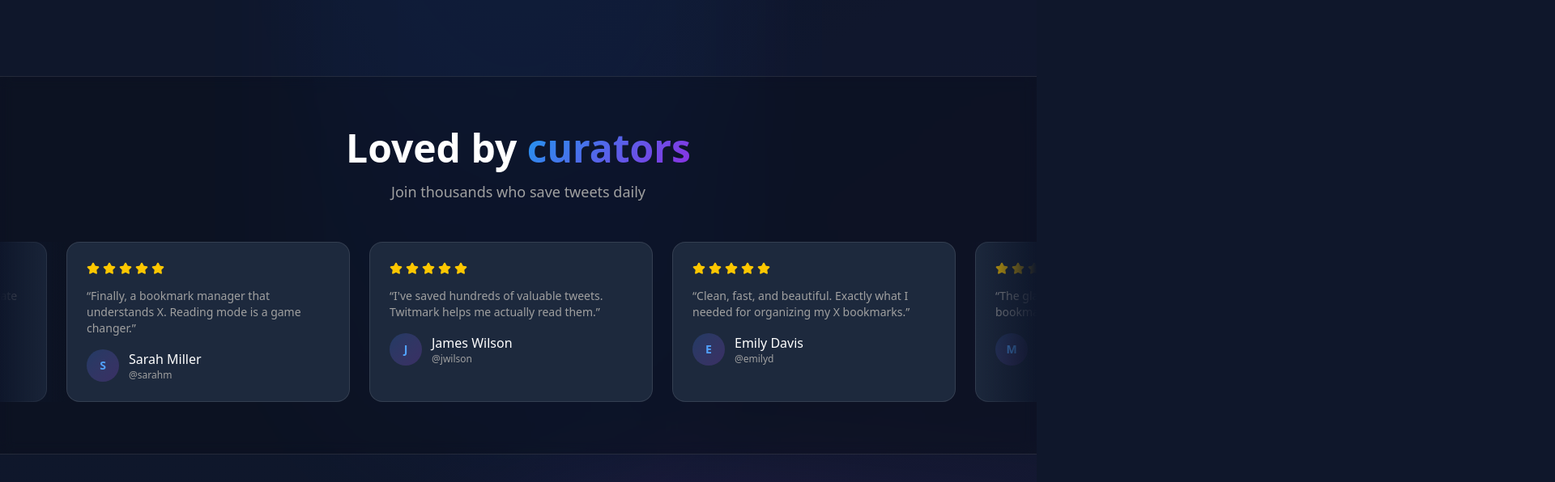
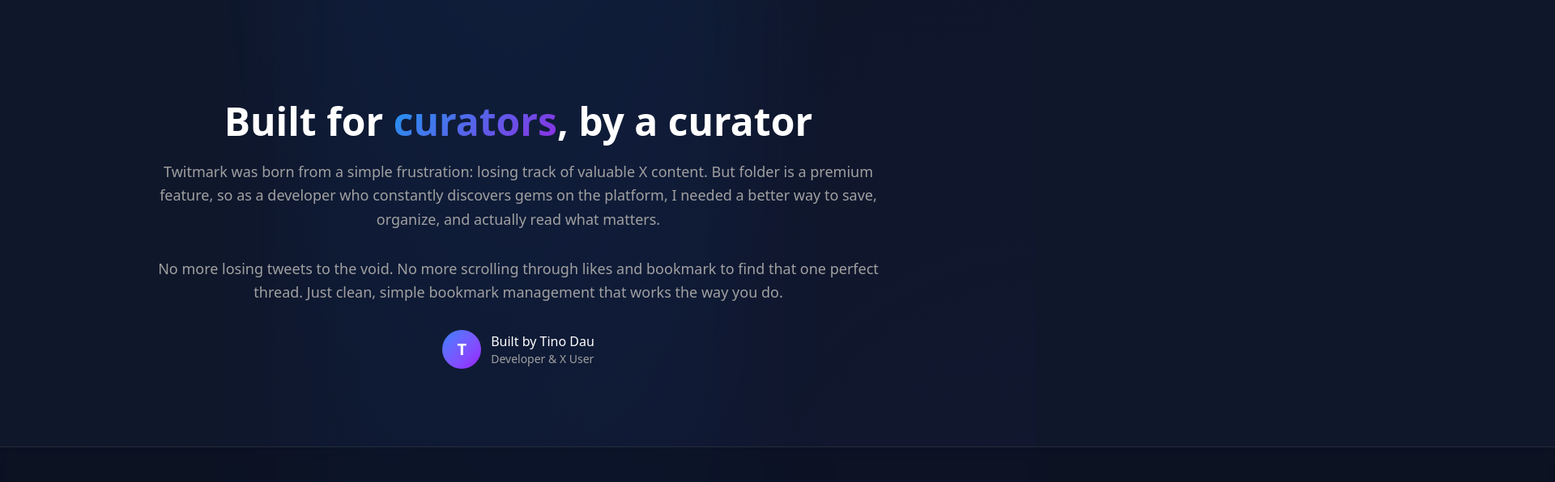
Before and after one commit to tinodau/twitmark, a Next.js app: page / in a window 1280 px wide. Shown: the part 1060-1656 px from the top of the page at 81% size, 1920 px wide, since content can reach past the window. Built offline with nearby package versions, Linux system fonts and the light colour scheme; no server answers.

Commit message:
nit: remove container homepage

```diff
--- a/src/app/page.tsx
+++ b/src/app/page.tsx
@@ -37,7 +37,7 @@ export default function Home() {
       >
         Skip to main content
       </a>
-      <main id="main-content" className="relative z-10 container mx-auto pt-32">
+      <main id="main-content" className="relative z-10 mx-auto pt-32">
         {/* Hero Section */}
         <section aria-labelledby="hero-title">
           <motion.div
@@ -146,6 +146,43 @@ export default function Home() {
           </BentoGrid>
         </section>
 
+        {/* About Section */}
+        <section
+          id="about"
+          aria-labelledby="about-title"
+          className="mx-auto mt-32 max-w-4xl text-center"
+        >
+          <motion.div
+            initial={{ opacity: 0, y: 20 }}
+            whileInView={{ opacity: 1, y: 0 }}
+            transition={{ duration: 0.8 }}
+            viewport={{ once: true }}
+          >
+            <h2 id="about-title" className="mb-6 text-4xl font-bold sm:text-5xl">
+              Built for <span className="text-gradient">curators</span>, by a curator
+            </h2>
+            <p className="text-muted-foreground mb-8 text-lg leading-relaxed">
+              Twitmark was born from a simple frustration: losing track of valuable X content. But
+              folder is a premium feature, so as a developer who constantly discovers gems on the
+              platform, I needed a better way to save, organize, and actually read what matters.
+            </p>
+            <p className="text-muted-foreground mb-8 text-lg leading-relaxed">
+              No more losing tweets to the void. No more scrolling through likes and bookmark to
+              find that one perfect thread. Just clean, simple bookmark management that works the
+              way you do.
+            </p>
+            <div className="flex items-center justify-center gap-3">
+              <div className="flex h-12 w-12 items-center justify-center rounded-full bg-gradient-to-br from-blue-500 to-purple-600 text-xl font-bold text-white">
+                T
+              </div>
+              <div className="text-left">
+                <p className="font-medium text-white">Built by Tino Dau</p>
+                <p className="text-muted-foreground text-sm">Developer & X User</p>
+              </div>
+            </div>
+          </motion.div>
+        </section>
+
         {/* Testimonials Marquee */}
         <TestimonialsMarquee />
 
```
